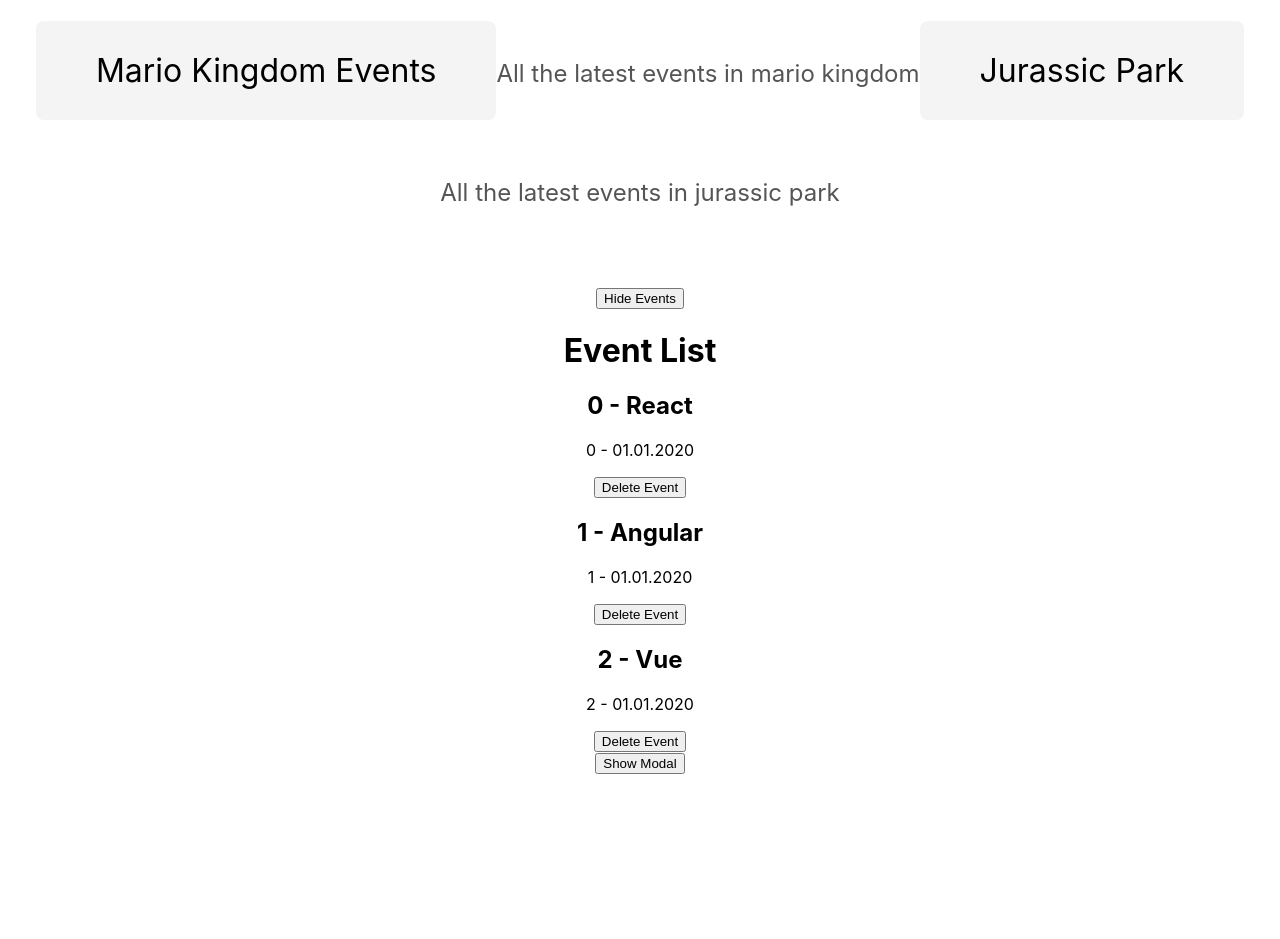
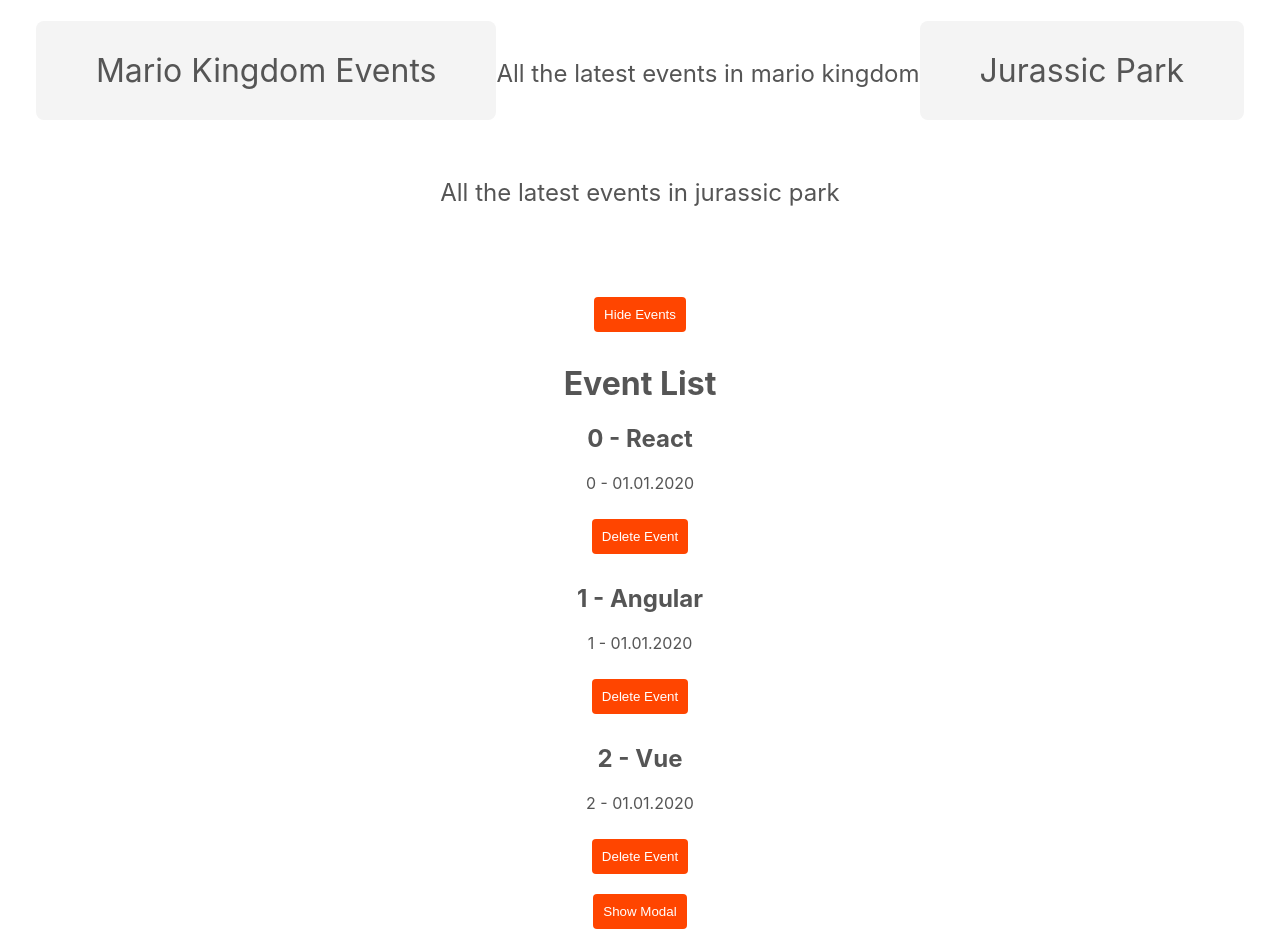
Before and after one commit to jisshub/Build-Web-Apps-React-Firebase, a React (Create React App) app: page / in a window 1280 px wide. Before the commit the page ends 800 px from the top, so only its background shows below. Built offline with nearby package versions, Linux system fonts and the light colour scheme.

Commit message:
Title Component

```diff
--- a/src/components/Modal.css
+++ b/src/components/Modal.css
@@ -14,3 +14,7 @@
     background: #fff;
     border-radius: 10px;
 }
+.modal h2 {
+    border-bottom: 1px solid #ddd;
+    padding-bottom: 10px;
+}
--- /dev/null
+++ b/src/components/Title.css
@@ -0,0 +1,18 @@
+.title-block .title {
+    display: inline-block;
+    padding: 30px 60px;
+    background: #f4f4f4;
+    border-radius: 8px;
+    font-weight: normal;
+    margin-bottom: 10px;
+  }
+
+.title-block .subtitle {
+    display: inline-block;
+    color: #555;
+    font-weight: normal;
+    padding-bottom: 20px;
+    border-bottom: 1px solid f4f4f4;
+    margin-top: 10px;
+    margin-bottom: 60px;
+  }
--- a/src/components/Title.js
+++ b/src/components/Title.js
@@ -1,3 +1,5 @@
+import './Title.css';
+
 export default function Title({title, subtitle}) {
     return (
         <>
--- a/src/index.css
+++ b/src/index.css
@@ -10,6 +10,20 @@ body {
 code {
   font-family: source-code-pro, Menlo, Monaco, Consolas, 'Courier New',
     monospace;
+}
+
+p, h1, h2 {
+  color: #555;
+}
+
+button {
+  background: #ff4500;
+  border: 0;
+  border-radius: 4px;
+  color: #fff;
+  cursor: pointer;
+  margin: 10px auto;
+  padding: 10px;
 }
 
 .title {
```
Also changed, not shown: 1 other file (tests, documents, lock files or other folders).
